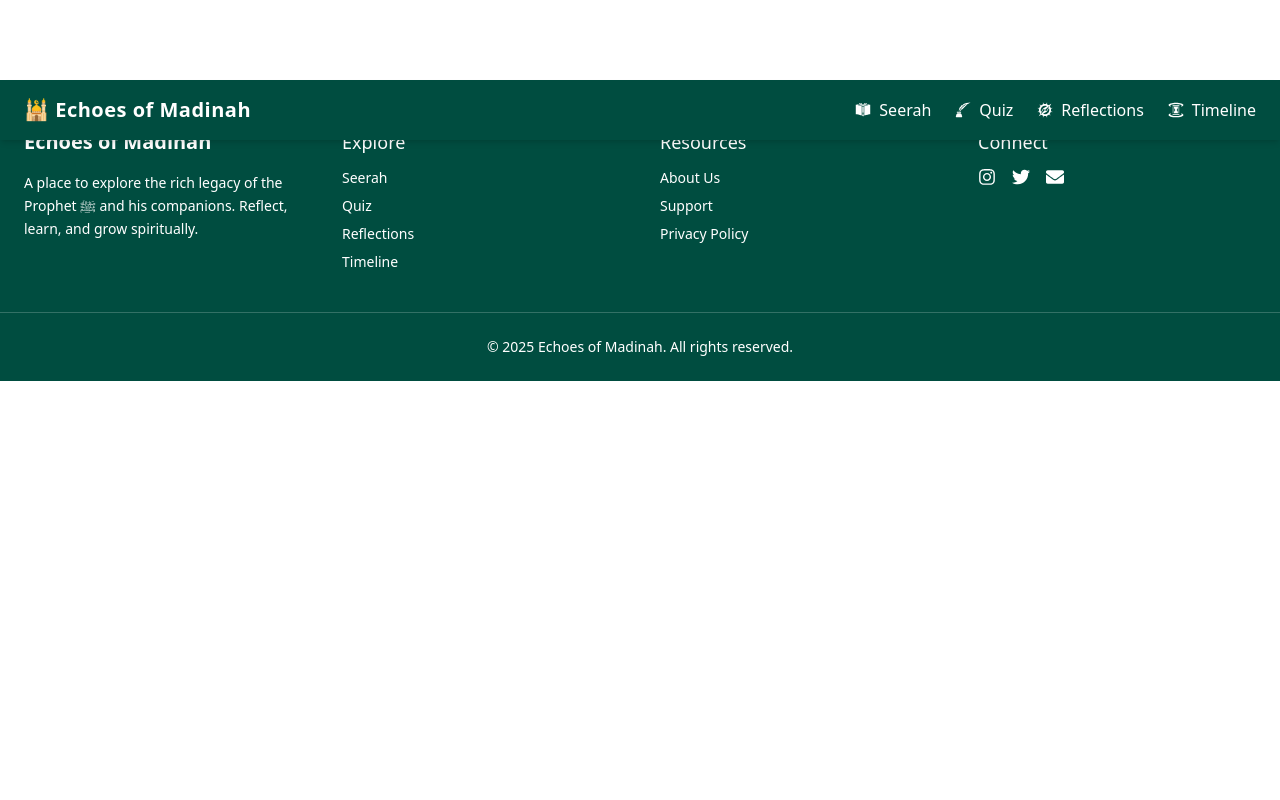
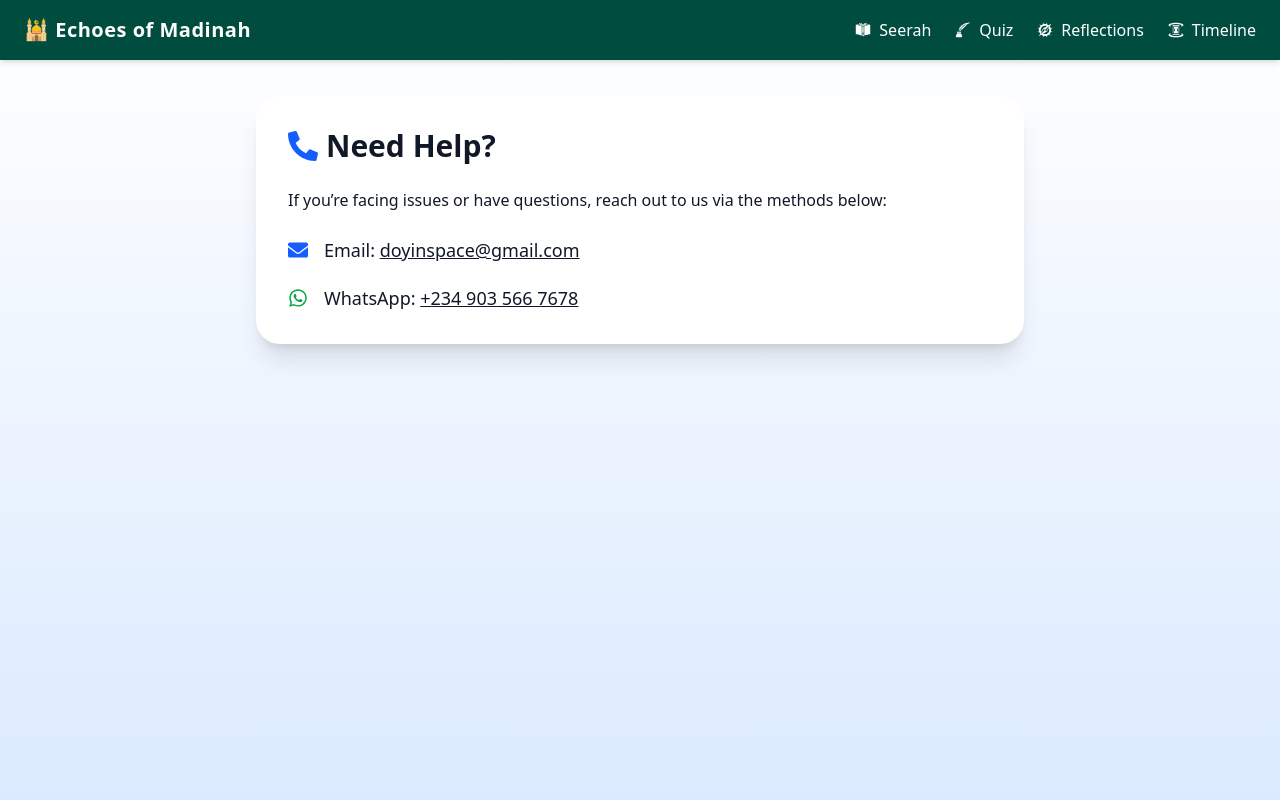
Before and after one commit to doyinsola-coder/Echoes-Of-Madinah, a React (Vite) app: page /support in a window 1280 px wide. Shown: the top 800 px of the page. Built offline with nearby package versions, Linux system fonts and the light colour scheme.

Commit message:
feat: add About, Support, and Privacy Policy pages with routing

```diff
--- a/src/App.jsx
+++ b/src/App.jsx
@@ -7,6 +7,9 @@ import QuizPage from './pages/QuizPage';
 import TimelinePage from './pages/TimelinePage';
 import SeerahPage from './pages/SeerahPage';
 import ReflectionsPage from './pages/ReflectionsPage';
+import About from './pages/About';
+import Support from './pages/Support';
+import PrivacyPolicy from './pages/PrivacyPolicy';
 
 function App() {
 
@@ -21,6 +24,9 @@ function App() {
         <Route path="/timeline" element={<TimelinePage />} />
         <Route path="/seerah" element={<SeerahPage />} />
         <Route path="/reflections" element={<ReflectionsPage />} />
+        <Route path="/about" element={<About />} />
+        <Route path="/support" element={<Support />} />
+        <Route path="/privacy" element={<PrivacyPolicy />} />
 
         {/* Add more routes as needed */}
         {/* Example: <Route path="/about" element={<AboutPage />} /> */}
--- a/src/components/Footer.jsx
+++ b/src/components/Footer.jsx
@@ -26,9 +26,9 @@ const Footer = () => {
         <div>
           <h3 className="text-lg font-medium mb-3">Resources</h3>
           <ul className="space-y-2 text-sm">
-            <li><a href="#" className="hover:text-yellow-300 transition">About Us</a></li>
-            <li><a href="#" className="hover:text-yellow-300 transition">Support</a></li>
-            <li><a href="#" className="hover:text-yellow-300 transition">Privacy Policy</a></li>
+            <li><a href="/about" className="hover:text-yellow-300 transition">About Us</a></li>
+            <li><a href="/support" className="hover:text-yellow-300 transition">Support</a></li>
+            <li><a href="/privacy" className="hover:text-yellow-300 transition">Privacy Policy</a></li>
           </ul>
         </div>
 
--- /dev/null
+++ b/src/pages/About.jsx
@@ -0,0 +1,43 @@
+// pages/About.jsx
+import React, { useEffect } from "react";
+import { motion } from "framer-motion";
+import AOS from "aos";
+import "aos/dist/aos.css";
+import { FaMosque, FaBookOpen, FaHandsHelping } from "react-icons/fa";
+
+const About = () => {
+  useEffect(() => {
+    AOS.init({ duration: 1000 });
+  }, []);
+
+  return (
+    <main className="pt-24 px-6 md:px-12 bg-gradient-to-b from-white to-emerald-100 text-gray-900 min-h-screen">
+      <motion.div
+        className="max-w-4xl mx-auto bg-white p-8 rounded-3xl shadow-lg space-y-6"
+        initial={{ opacity: 0, y: 40 }}
+        animate={{ opacity: 1, y: 0 }}
+      >
+        <h1 className="text-3xl font-bold flex items-center gap-2">
+          <FaMosque className="text-emerald-600" /> About Echoes of Madinah
+        </h1>
+        <p className="text-lg">
+          Echoes of Madinah is a digital platform designed to bring the beauty of Islamic knowledge to life through engaging Seerah stories, daily reflections, and beneficial resources.
+        </p>
+        <div className="grid gap-6 md:grid-cols-2">
+          <div className="bg-emerald-50 p-4 rounded-xl" data-aos="fade-up">
+            <FaBookOpen className="text-3xl text-emerald-600 mb-2" />
+            <h2 className="text-xl font-semibold">Seerah Stories</h2>
+            <p>Learn from the life of Prophet Muhammad ﷺ in a beautifully presented format with PDFs and reflections.</p>
+          </div>
+          <div className="bg-emerald-50 p-4 rounded-xl" data-aos="fade-up">
+            <FaHandsHelping className="text-3xl text-emerald-600 mb-2" />
+            <h2 className="text-xl font-semibold">Daily Reflections</h2>
+            <p>Gain insight and spiritual growth through carefully selected reflections posted every day.</p>
+          </div>
+        </div>
+      </motion.div>
+    </main>
+  );
+};
+
+export default About;
--- /dev/null
+++ b/src/pages/PrivacyPolicy.jsx
@@ -0,0 +1,34 @@
+// pages/PrivacyPolicy.jsx
+import React, { useEffect } from "react";
+import { motion } from "framer-motion";
+import { FaUserShield } from "react-icons/fa";
+import AOS from "aos";
+import "aos/dist/aos.css";
+
+const PrivacyPolicy = () => {
+  useEffect(() => {
+    AOS.init({ duration: 1000 });
+  }, []);
+
+  return (
+    <main className="pt-24 px-6 md:px-12 bg-gradient-to-b from-white to-gray-100 text-gray-900 min-h-screen">
+      <motion.div
+        className="max-w-4xl mx-auto bg-white p-8 rounded-3xl shadow-md space-y-6"
+        initial={{ opacity: 0, y: 40 }}
+        animate={{ opacity: 1, y: 0 }}
+      >
+        <h1 className="text-3xl font-bold flex items-center gap-2">
+          <FaUserShield className="text-gray-600" /> Privacy Policy
+        </h1>
+        <p>
+          We value your privacy. Echoes of Madinah does not collect personal information unless you contact us directly. We do not track, store, or share your data with third parties.
+        </p>
+        <p>
+          By using this website, you agree to our terms. If we make any changes to this policy, we will notify users on this page.
+        </p>
+      </motion.div>
+    </main>
+  );
+};
+
+export default PrivacyPolicy;
--- /dev/null
+++ b/src/pages/Support.jsx
@@ -0,0 +1,40 @@
+// pages/Support.jsx
+import React, { useEffect } from "react";
+import { motion } from "framer-motion";
+import { FaEnvelope, FaWhatsapp, FaPhoneAlt } from "react-icons/fa";
+import AOS from "aos";
+import "aos/dist/aos.css";
+
+const Support = () => {
+  useEffect(() => {
+    AOS.init({ duration: 1000 });
+  }, []);
+
+  return (
+    <main className="pt-24 px-6 md:px-12 bg-gradient-to-b from-white to-blue-100 text-gray-900 min-h-screen">
+      <motion.div
+        className="max-w-3xl mx-auto bg-white p-8 rounded-3xl shadow-xl space-y-6"
+        initial={{ opacity: 0, y: 40 }}
+        animate={{ opacity: 1, y: 0 }}
+      >
+        <h1 className="text-3xl font-bold flex items-center gap-2">
+          <FaPhoneAlt className="text-blue-600" /> Need Help?
+        </h1>
+        <p>If you’re facing issues or have questions, reach out to us via the methods below:</p>
+
+        <ul className="space-y-5 text-lg">
+          <li className="flex gap-4 items-center" data-aos="fade-right">
+            <FaEnvelope className="text-blue-600 text-xl" />
+            <span>Email: <a href="mailto:doyinspace@gmail.com" className="underline">doyinspace@gmail.com</a></span>
+          </li>
+          <li className="flex gap-4 items-center" data-aos="fade-left">
+            <FaWhatsapp className="text-green-600 text-xl" />
+            <span>WhatsApp: <a href="https://wa.me/2349035667678" target="_blank" rel="noopener noreferrer" className="underline">+234 903 566 7678</a></span>
+          </li>
+        </ul>
+      </motion.div>
+    </main>
+  );
+};
+
+export default Support;
```
